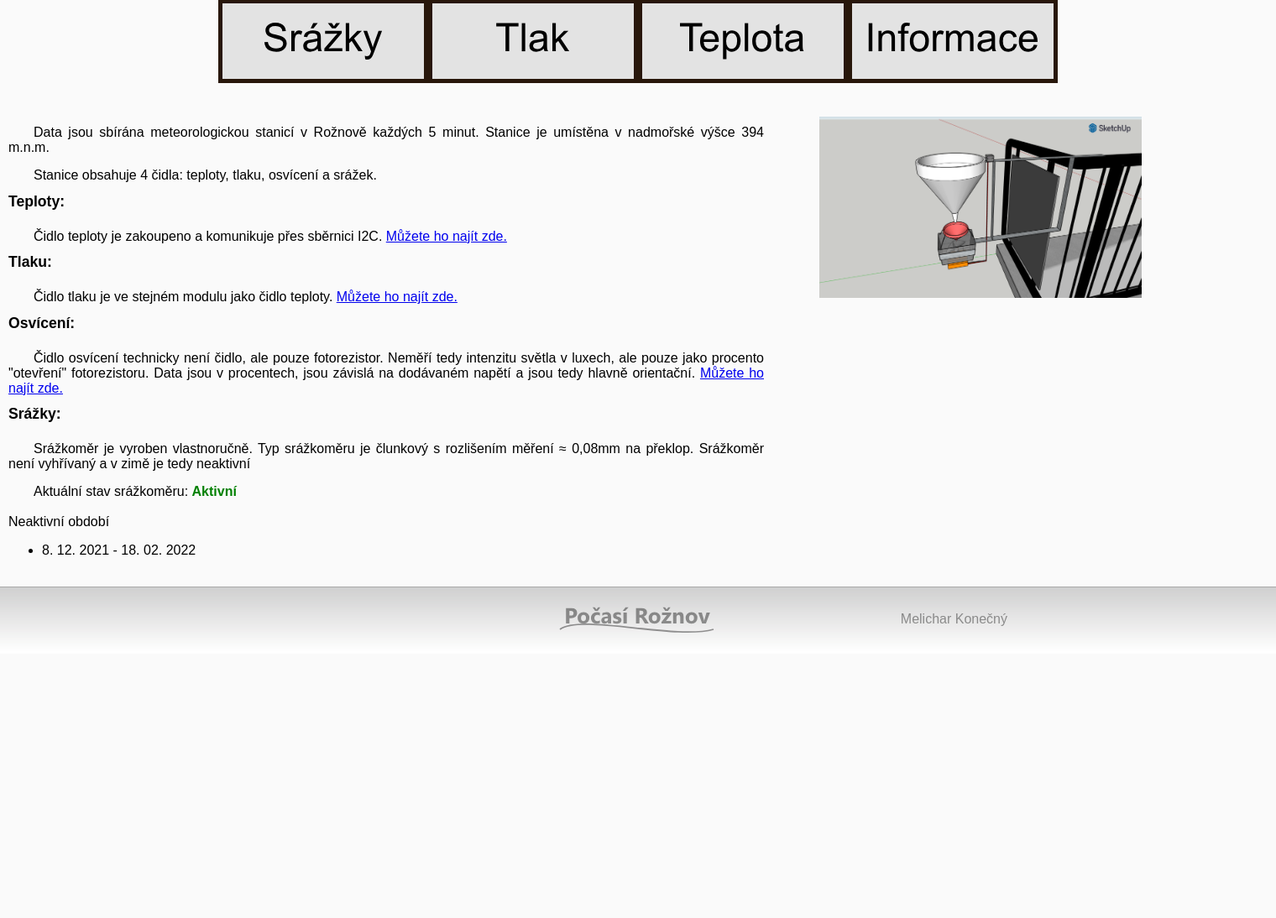
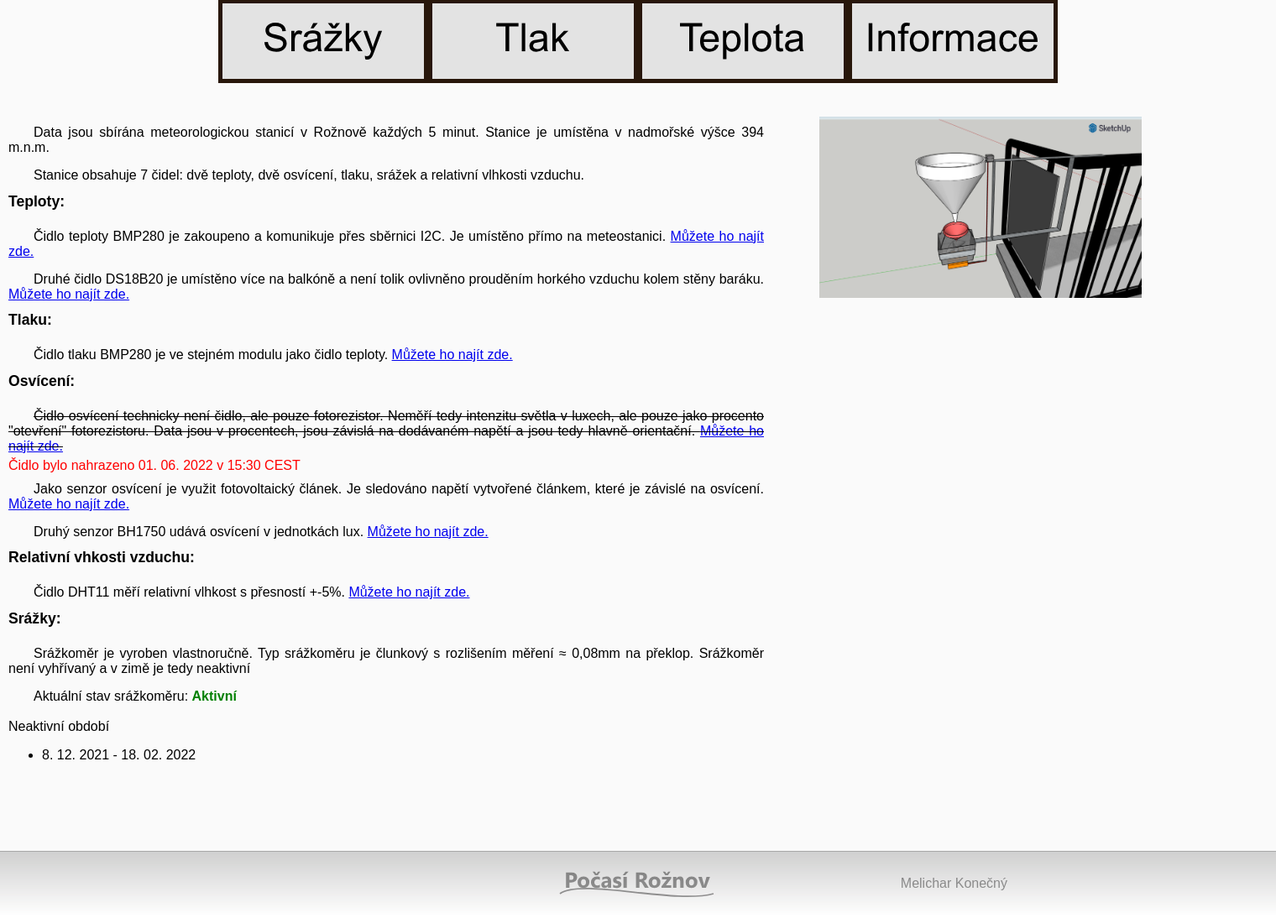
Before and after one commit to pepanzdorf/meteostanice, a Flask app: page /info in a window 1520 px wide. Shown: the part 171-1265 px from the top of the page at 84% size. Before the commit the page ends 925 px from the top, so only its background shows below. Run offline with Flask 2, Linux system fonts and the light colour scheme; some libraries are stand-ins or nearby versions.

Commit message:
updated info about sensors

```diff
--- a/content/info.html
+++ b/content/info.html
@@ -1,11 +1,17 @@
 <p>Data jsou sbírána meteorologickou stanicí v Rožnově každých 5 minut. Stanice je umístěna v nadmořské výšce 394 m.n.m.</p>
-<p>Stanice obsahuje 4 čidla: teploty, tlaku, osvícení a srážek.</p>
+<p>Stanice obsahuje 7 čidel: dvě teploty, dvě osvícení, tlaku, srážek a relativní vlhkosti vzduchu.</p>
 <h1>Teploty:</h1>
-<p>Čidlo teploty je zakoupeno a komunikuje přes sběrnici I2C. <a href="https://dratek.cz/arduino/1488-iic-i2c-senzor-tlaku-a-teploty-bmp280-3-3v.html">Můžete ho najít zde.</a></p>
+<p>Čidlo teploty BMP280 je zakoupeno a komunikuje přes sběrnici I2C. Je umístěno přímo na meteostanici. <a href="https://dratek.cz/arduino/1488-iic-i2c-senzor-tlaku-a-teploty-bmp280-3-3v.html">Můžete ho najít zde.</a></p>
+<p>Druhé čidlo DS18B20 je umístěno více na balkóně a není tolik ovlivněno prouděním horkého vzduchu kolem stěny baráku. <a href="https://dratek.cz/arduino/848-vodeodolny-teplomer-pro-jednodeskove-pocitace-ds18b20-1m.html">Můžete ho najít zde.</a></p>
 <h1>Tlaku:</h1>
-<p>Čidlo tlaku je ve stejném modulu jako čidlo teploty. <a href="https://dratek.cz/arduino/1488-iic-i2c-senzor-tlaku-a-teploty-bmp280-3-3v.html">Můžete ho najít zde.</a></p>
+<p>Čidlo tlaku BMP280 je ve stejném modulu jako čidlo teploty. <a href="https://dratek.cz/arduino/1488-iic-i2c-senzor-tlaku-a-teploty-bmp280-3-3v.html">Můžete ho najít zde.</a></p>
 <h1>Osvícení:</h1>
-<p>Čidlo osvícení technicky není čidlo, ale pouze fotorezistor. Neměří tedy intenzitu světla v luxech, ale pouze jako procento "otevření" fotorezistoru. Data jsou v procentech, jsou závislá na dodávaném napětí a jsou tedy hlavně orientační. <a href="https://dratek.cz/arduino/1737-svetelny-senzor-temt6000.html">Můžete ho najít zde.</a></p>
+<p style="text-decoration: line-through;">Čidlo osvícení technicky není čidlo, ale pouze fotorezistor. Neměří tedy intenzitu světla v luxech, ale pouze jako procento "otevření" fotorezistoru. Data jsou v procentech, jsou závislá na dodávaném napětí a jsou tedy hlavně orientační. <a href="https://dratek.cz/arduino/1737-svetelny-senzor-temt6000.html">Můžete ho najít zde.</a></p>
+<em style="color: red;font-style: normal;font-weight: 300;">Čidlo bylo nahrazeno 01. 06. 2022 v 15:30 CEST</em>
+<p>Jako senzor osvícení je využit fotovoltaický článek. Je sledováno napětí vytvořené článkem, které je závislé na osvícení. <a href="https://www.hadex.cz/g970b-fotovoltaicky-solarni-panel-mini-2v150ma-ry6-427-60x60mm/">Můžete ho najít zde.</a></p>
+<p>Druhý senzor BH1750 udává osvícení v jednotkách lux. <a href="https://dratek.cz/arduino/902-mereni-intenzity-svetla-bh1750.html">Můžete ho najít zde.</a></p>
+<h1>Relativní vhkosti vzduchu:</h1>
+<p>Čidlo DHT11 měří relativní vlhkost s přesností +-5%. <a href="https://www.aliexpress.com/item/1005001652349506.html?spm=a2g0o.productlist.0.0.6ef471f3CI9vtz&algo_pvid=6518e4a5-cefe-4be5-ad5b-726941b48a4d&algo_exp_id=6518e4a5-cefe-4be5-ad5b-726941b48a4d-1&pdp_ext_f=%7B%22sku_id%22%3A%2212000022230335174%22%7D&pdp_npi=2%40dis%21USD%21%210.64%21%21%21%21%21%400b0a0ae216541086547105720e8ec7%2112000022230335174%21sea">Můžete ho najít zde.</a></p>
 <h1>Srážky:</h1>
 <p>Srážkoměr je vyroben vlastnoručně. Typ srážkoměru je člunkový s rozlišením měření ≈ 0,08mm na překlop. Srážkoměr není vyhřívaný a v zimě je tedy neaktivní</p>
 <p>Aktuální stav srážkoměru: <em style="color: green;font-style: normal;font-weight: 700;">Aktivní</em><br><br>Neaktivní období</p>
--- a/static/style.css
+++ b/static/style.css
@@ -101,8 +101,8 @@ table {
 
 #content-container {
     width: 1500px;
-    min-height: 500px;
     margin: 0 auto;
+    overflow: hidden;
 }
 
 #left-col {
```
